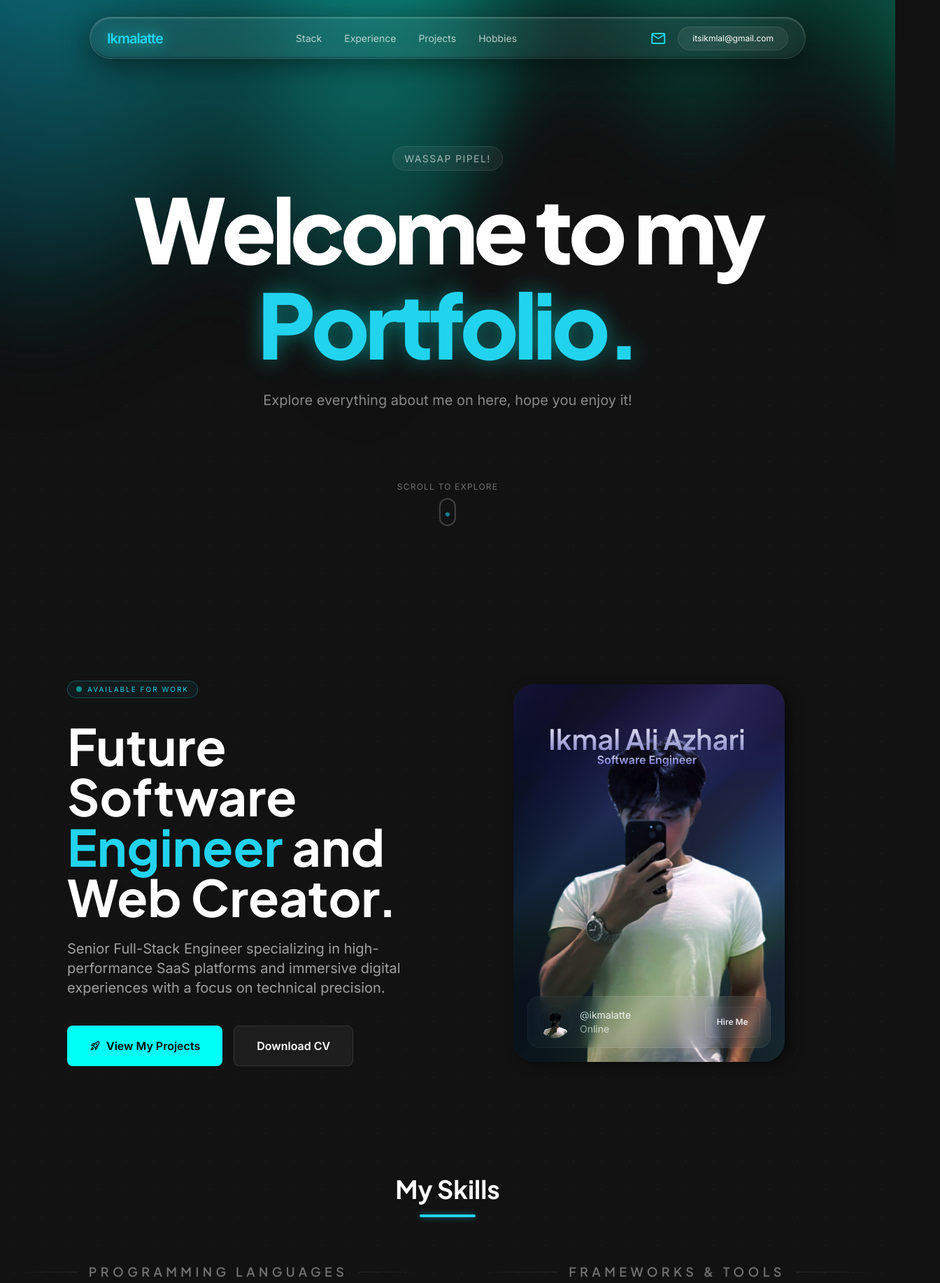
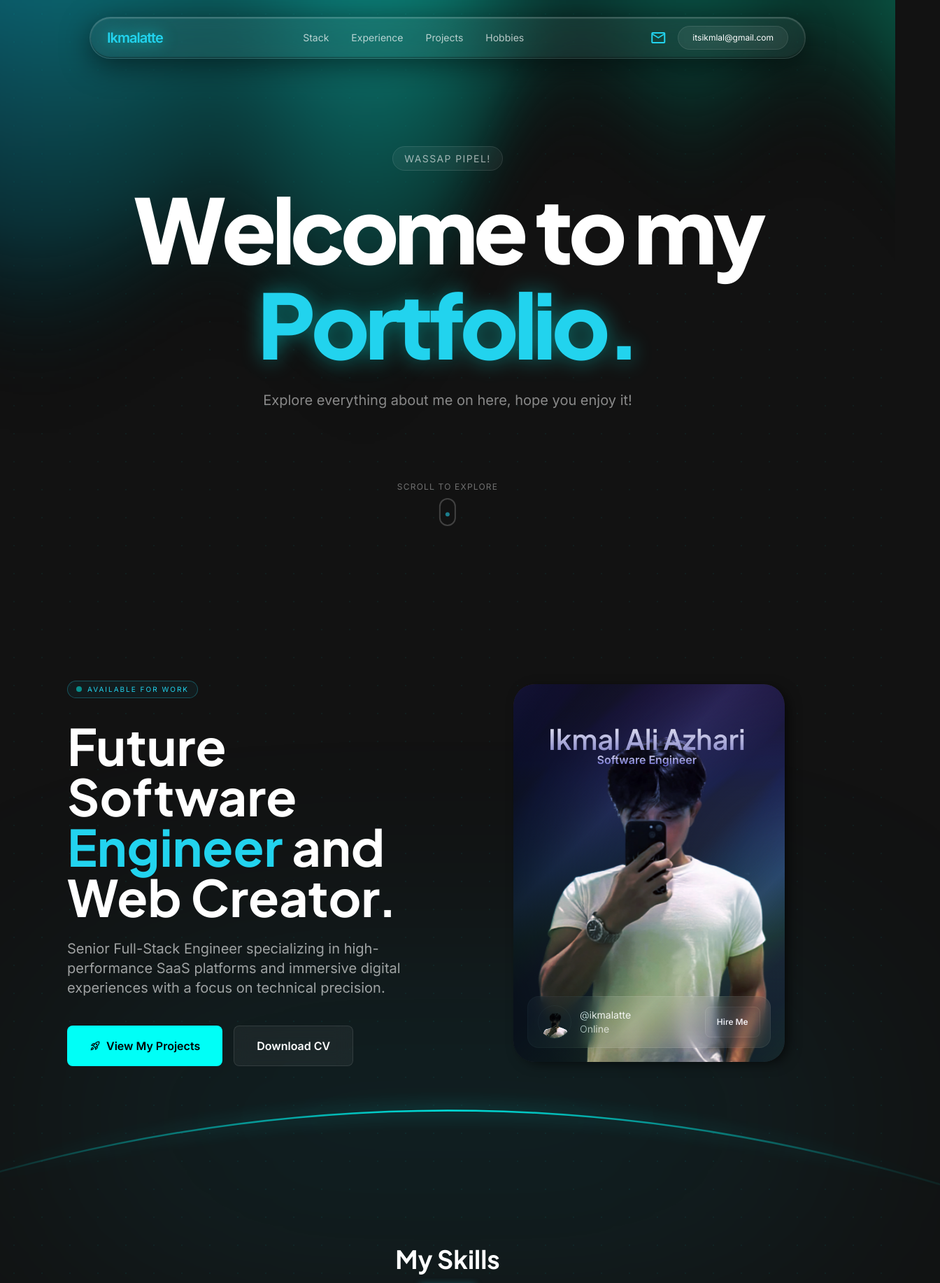
Before and after one commit to ikmalalo/portfolioikmalreact, a React (Vite) app: page / in a window 1280 px wide. Shown: the top 1834 px of the page at 70% size, 1344 px wide, since content can reach past the window. Built offline with nearby package versions, Linux system fonts and the light colour scheme.

Commit message:
feat: add interactive Navbar, atmospheric GlowingArc, and smooth Lenis scroll integration to App

```diff
--- a/src/App.jsx
+++ b/src/App.jsx
@@ -4,6 +4,7 @@ import { ScrollTrigger } from 'gsap/ScrollTrigger'
 import Lenis from 'lenis'
 import Navbar from './components/Navbar'
 import Hero from './components/Hero'
+import GlowingArc from './components/GlowingArc'
 import TechStack from './components/TechStack'
 import Experience from './components/Experience'
 import Projects from './components/Projects'
@@ -50,7 +51,12 @@ function App() {
         <main className="grid-bg">
           <Welcome />
           <Hero />
-          <TechStack />
+          <div className="relative">
+            <GlowingArc />
+            <div className="relative z-10 mt-[-150px]">
+              <TechStack />
+            </div>
+          </div>
           <Experience />
           <Projects />
           <Hobbies />
--- /dev/null
+++ b/src/components/GlowingArc.jsx
@@ -0,0 +1,43 @@
+import React from 'react';
+
+const GlowingArc = () => {
+  return (
+    <div className="relative w-full h-[500px] pointer-events-none flex justify-center overflow-visible z-0 mt-[-250px] mb-[-150px]">
+      {/* High-Performance SVG Horizon - Epic Scale */}
+      <svg
+        className="w-[300%] h-full opacity-90 scale-x-110"
+        viewBox="0 0 1200 400"
+        preserveAspectRatio="none"
+        fill="none"
+        xmlns="http://www.w3.org/2000/svg"
+      >
+        <g filter="url(#arc-glow-epic)">
+          <path
+            d="M -300 380 Q 600 0 1500 380"
+            stroke="url(#arc-grad-epic)"
+            strokeWidth="2"
+            strokeLinecap="round"
+          />
+        </g>
+        <defs>
+          <filter id="arc-glow-epic" x="-20%" y="-20%" width="140%" height="140%">
+            <feGaussianBlur stdDeviation="10" result="blur" />
+            <feComposite in="SourceGraphic" in2="blur" operator="over" />
+          </filter>
+          <linearGradient id="arc-grad-epic" x1="0%" y1="0%" x2="100%" y2="0%">
+            <stop offset="0%" stopColor="transparent" />
+            <stop offset="20%" stopColor="#00fff7" stopOpacity="0.1" />
+            <stop offset="50%" stopColor="#00fff7" stopOpacity="1" />
+            <stop offset="80%" stopColor="#00fff7" stopOpacity="0.1" />
+            <stop offset="100%" stopColor="transparent" />
+          </linearGradient>
+        </defs>
+      </svg>
+
+      {/* Central Atmospheric Glow (Transparent) */}
+      <div className="absolute top-[50px] left-1/2 -translate-x-1/2 w-[90%] h-[400px] bg-cyan-500/10 blur-[150px] rounded-full"></div>
+    </div>
+  );
+};
+
+export default GlowingArc;
--- a/src/components/Navbar.jsx
+++ b/src/components/Navbar.jsx
@@ -1,26 +1,70 @@
-import React, { useState, useEffect } from 'react';
+import React, { useState, useEffect, useRef } from 'react';
 import { motion, AnimatePresence } from 'motion/react';
+import gsap from 'gsap';
 
 const Navbar = () => {
   const [isCollapsed, setIsCollapsed] = useState(false);
   const [isMobileMenuOpen, setIsMobileMenuOpen] = useState(false);
-  const [lastScrollY, setLastScrollY] = useState(0);
+  const navRef = useRef(null);
+  const lastScrollY = useRef(0);
 
   useEffect(() => {
+    const nav = navRef.current;
+    if (!nav) return;
+
+    // Initial setup
+    gsap.set(nav, { width: '95%', height: '60px' });
+
     const handleScroll = () => {
       const currentScrollY = window.scrollY;
-      if (currentScrollY > lastScrollY && currentScrollY > 100) {
+      const isScrollingDown = currentScrollY > lastScrollY.current;
+
+      if (currentScrollY > 100) {
+        if (isScrollingDown) {
           setIsCollapsed(true);
-        setIsMobileMenuOpen(false); // Close menu on scroll down
-      } else if (currentScrollY < lastScrollY) {
+          setIsMobileMenuOpen(false);
+          gsap.to(nav, {
+            width: '200px',
+            duration: 0.6,
+            ease: "power4.out",
+            overwrite: true
+          });
+        } else {
           setIsCollapsed(false);
+          gsap.to(nav, {
+            width: '95%',
+            duration: 0.6,
+            ease: "power4.out",
+            overwrite: true
+          });
         }
-      setLastScrollY(currentScrollY);
+      } else {
+        setIsCollapsed(false);
+        gsap.to(nav, {
+          width: '95%',
+          duration: 0.6,
+          ease: "power4.out",
+          overwrite: true
+        });
+      }
+
+      lastScrollY.current = currentScrollY;
     };
 
     window.addEventListener('scroll', handleScroll, { passive: true });
     return () => window.removeEventListener('scroll', handleScroll);
-  }, [lastScrollY]);
+  }, []);
+
+  // Handle Mobile Menu Height separately
+  useEffect(() => {
+    if (navRef.current) {
+      gsap.to(navRef.current, {
+        height: isMobileMenuOpen ? '150px' : '60px',
+        duration: 0.4,
+        ease: "power2.out"
+      });
+    }
+  }, [isMobileMenuOpen]);
 
   const navLinks = [
     { name: 'Stack', href: '#stack' },
@@ -31,32 +75,33 @@ const Navbar = () => {
 
   return (
     <nav
-      className={`fixed top-6 left-1/2 -translate-x-1/2 max-w-5xl z-50 bg-white/5 backdrop-blur-2xl border border-white/10 shadow-[inset_0_1px_2px_rgba(255,255,255,0.3),inset_0_-1px_2px_rgba(0,0,0,0.5),0_10px_40px_rgba(0,0,0,0.5)] rounded-[32px] overflow-hidden transition-all duration-500 ease-[cubic-bezier(0.4,0,0.2,1)] ${
-        isCollapsed ? 'w-[200px] h-[60px]' : isMobileMenuOpen ? 'w-[95%] h-[150px]' : 'w-[95%] h-[60px]'
-      }`}
+      ref={navRef}
+      className="fixed top-6 left-1/2 -translate-x-1/2 max-w-5xl z-50 bg-white/5 backdrop-blur-2xl border border-white/10 shadow-[inset_0_1px_2px_rgba(255,255,255,0.3),inset_0_-1px_2px_rgba(0,0,0,0.5),0_10px_40px_rgba(0,0,0,0.5)] rounded-[32px] overflow-hidden"
     >
-      <div className="relative w-full h-full">
-        {/* Header Area (Always visible part) */}
-        <div className="h-[60px] w-full flex items-center justify-between px-6">
+      <div className="relative w-full h-full flex items-center justify-center">
         {/* Logo */}
         <div
-            className={`text-xl font-black tracking-tighter text-cyan-400 drop-shadow-[0_0_10px_rgba(0,255,247,0.5)] whitespace-nowrap transition-all duration-500 ease-[cubic-bezier(0.4,0,0.2,1)] ${
-              isCollapsed ? 'absolute left-1/2 -translate-x-1/2' : ''
+          className={`absolute text-xl font-black tracking-tighter text-cyan-400 drop-shadow-[0_0_10px_rgba(0,255,247,0.5)] transition-all duration-500 ease-out whitespace-nowrap ${
+            isCollapsed ? 'left-1/2 -translate-x-1/2' : 'left-6'
           }`}
         >
           Ikmalatte
         </div>
 
+        {/* Content Container */}
         <AnimatePresence>
           {!isCollapsed && (
-              <>
+            <motion.div
+              initial={{ opacity: 0 }}
+              animate={{ opacity: 1 }}
+              exit={{ opacity: 0 }}
+              className="w-full h-full flex items-center justify-between px-6"
+            >
+              {/* Spacer for Logo alignment */}
+              <div className="w-[100px] hidden md:block"></div>
+
               {/* Desktop Menu */}
-                <motion.div
-                  initial={{ opacity: 0, scale: 0.95 }}
-                  animate={{ opacity: 1, scale: 1 }}
-                  exit={{ opacity: 0, scale: 0.95 }}
-                  className="hidden md:flex gap-8 items-center"
-                >
+              <div className="hidden md:flex gap-8 items-center">
                 {navLinks.map((link) => (
                   <a
                     key={link.name}
@@ -66,15 +111,10 @@ const Navbar = () => {
                     {link.name}
                   </a>
                 ))}
-                </motion.div>
+              </div>
 
-                {/* Desktop Email Button */}
-                <motion.div
-                  initial={{ opacity: 0, x: 20 }}
-                  animate={{ opacity: 1, x: 0 }}
-                  exit={{ opacity: 0, x: 20 }}
-                  className="hidden md:flex items-center gap-4"
-                >
+              {/* Desktop Email */}
+              <div className="hidden md:flex items-center gap-4">
                 <span className="material-symbols-outlined text-cyan-400">mail</span>
                 <a
                   href="mailto:itsikmlal@gmail.com"
@@ -82,24 +122,15 @@ const Navbar = () => {
                 >
                   itsikmlal@gmail.com
                 </a>
+              </div>
+
+              {/* Mobile Toggle */}
+              <button onClick={() => setIsMobileMenuOpen(!isMobileMenuOpen)} className="md:hidden text-white p-2">
+                <span className="material-symbols-outlined text-2xl">{isMobileMenuOpen ? 'close' : 'menu'}</span>
+              </button>
             </motion.div>
-
-                {/* Mobile Menu Toggle */}
-                <motion.button
-                  initial={{ opacity: 0 }}
-                  animate={{ opacity: 1 }}
-                  exit={{ opacity: 0 }}
-                  onClick={() => setIsMobileMenuOpen(!isMobileMenuOpen)}
-                  className="md:hidden text-white p-2 flex items-center justify-center"
-                >
-                  <span className="material-symbols-outlined text-2xl">
-                    {isMobileMenuOpen ? 'close' : 'menu'}
-                  </span>
-                </motion.button>
-              </>
           )}
         </AnimatePresence>
-        </div>
 
         {/* Mobile Menu Content */}
         <AnimatePresence>
@@ -108,7 +139,7 @@ const Navbar = () => {
               initial={{ opacity: 0, y: -10 }}
               animate={{ opacity: 1, y: 0 }}
               exit={{ opacity: 0, y: -10 }}
-              className="md:hidden flex flex-row flex-wrap items-center justify-center gap-x-6 gap-y-4 px-6 pb-6"
+              className="absolute top-[60px] left-0 w-full md:hidden flex flex-row flex-wrap items-center justify-center gap-x-6 gap-y-4 px-6 pb-6"
             >
               <div className="h-[1px] w-full bg-white/10 mb-2"></div>
               {navLinks.map((link) => (
```
Lines whose indentation alone changed are shown as unchanged.
